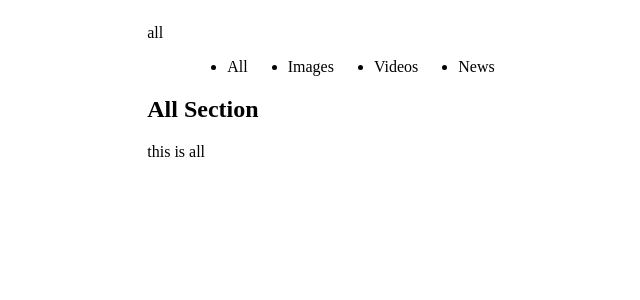
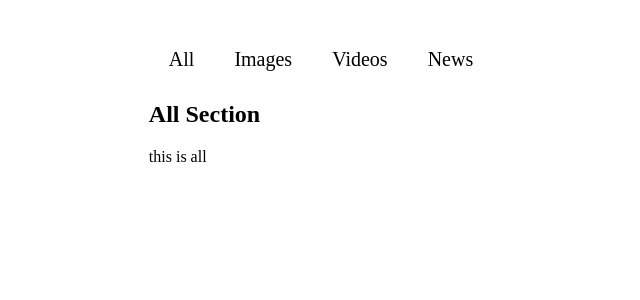
Before and after one commit to NhuZ11/Nhuz-MERN, a React (Vite) app in the folder react/: page / in a window 1280 px wide. Shown: the top 300 px of the page, without its empty margins (319-959 px from the left). Built offline with nearby package versions, Linux system fonts and the light colour scheme.

Commit message:
css change

```diff
--- a/react/src/components/GoogleTabs.jsx
+++ b/react/src/components/GoogleTabs.jsx
@@ -1,42 +1,40 @@
 import React, { useState } from "react";
 
 export default function () {
-  const [currenttab, setTab] = useState("all");
+  const [currentTab, setTab] = useState("all");
 
 
 
   return (
     <div className="googleTab">
-      <p>{currenttab}</p>
-
       <ul>
         <li onClick={() => setTab("all")}>All</li>
         <li onClick={() => setTab("image")}>Images</li>
         <li onClick={() => setTab("video")}>Videos</li>
         <li onClick={() => setTab("news")}>News</li>
       </ul>
-      {currenttab == "all" &&
+      {currentTab == "all" &&
         <div>
           <h2>All Section</h2>
           <p>this is all</p>
         </div>
       }
 
-      {currenttab == "image" &&
+      {currentTab == "image" &&
         <div>
           <h2>Images Section</h2>
           <p>images</p>
         </div>
       }
 
-      {currenttab == "vioeos" &&
+      {currentTab == "video" &&
         <div>
           <h2>Videos Section</h2>
           <p>Videos</p>
         </div>
       }
 
-      {currenttab == "news" &&
+      {currentTab == "news" &&
         <div className="news">
           <h2>News Section</h2>
           <p>news</p>
--- a/react/src/index.css
+++ b/react/src/index.css
@@ -46,12 +46,31 @@
     color: whitesmoke;
 }
 
-.googleTab ul{
+.googleTab {
+    padding: 10px;
+  }
+
+  .googleTab ul {
     display: flex;
-    justify-content: space-between;
+    justify-content: left;
+    list-style-type: none;
+    font-size: 20px;
+    padding: 0;
+  }
 
-}
+  .googleTab ul li {
+    padding: 10px 20px;
+    cursor: pointer;
+    transition: background-color 0.3s, color 0.3s;
 
-.googleTab ul li{
-    margin-left: 40px;
-}
+  }
+
+  .googleTab ul li:hover {
+    background-color: grey;
+    color: whitesmoke;
+  }
+
+  .googleTab ul li.active {
+    background-color: grey;
+    color: whitesmoke;
+  }
```
